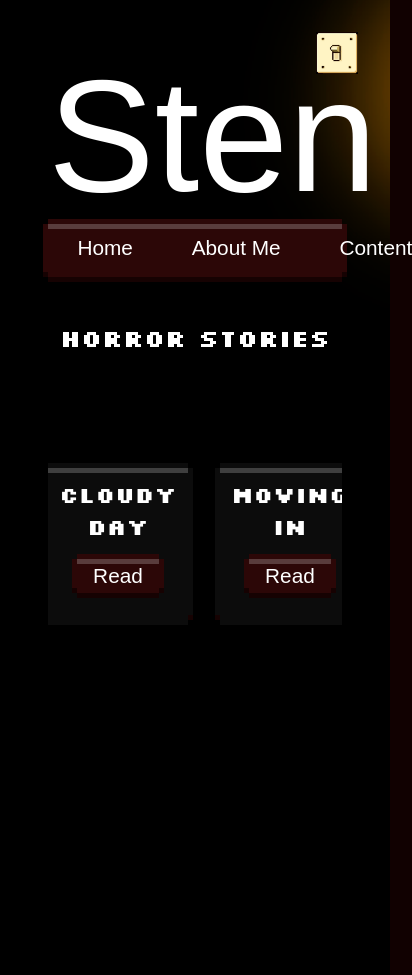
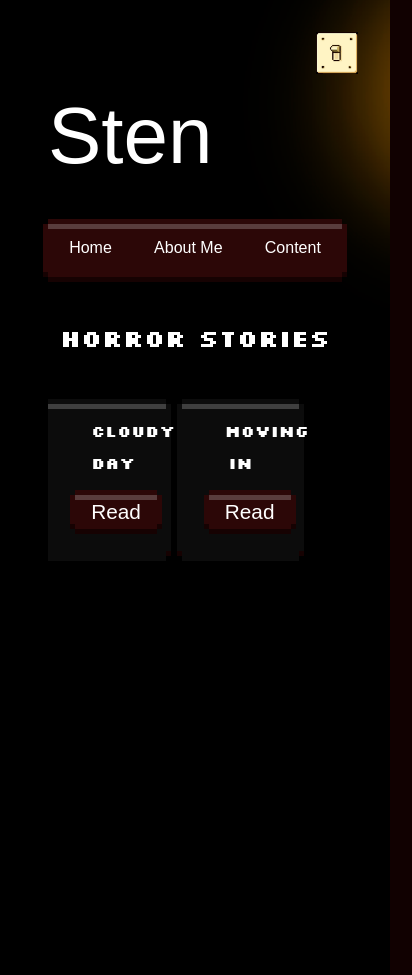
Before and after one commit to h-malm/sten, a Vue app in the folder website-app/: page /horror in a window 390 px wide. Shown: the whole page, 412 px wide, since content can reach past the window. Built offline with nearby package versions, Linux system fonts and the light colour scheme; a web font is replaced by a local one.

Commit message:
Adjusted image paths

```diff
--- a/website-app/src/App.vue
+++ b/website-app/src/App.vue
@@ -39,7 +39,6 @@
     <nav class="tiny5-regular">
       <RouterLink class="nav-item" to="/">Home</RouterLink>
       <RouterLink class="nav-item" to="/about">About Me</RouterLink>
-      <!-- <button @click="">Content</button> -->
       <button class="nav-item" @click="visible = true">Content</button>
     </nav>
 
--- a/website-app/src/index.css
+++ b/website-app/src/index.css
@@ -419,6 +419,10 @@ h1 {
     margin: 0rem auto;
   }
 
+  .sten-smaller {
+    font-size: 5rem;
+  }
+
   .homepage {
     width: 100%;
     margin: 0rem auto;
@@ -437,9 +441,35 @@ h1 {
   }
 
   .nav-item {
-    margin: 0.5rem 10%;
+    margin: 0.5rem auto;
     grid-row: 1;
     line-height: 2rem;
     white-space: nowrap;
+    font-size: 1rem;
+  }
+
+  .content-container {
+    display: grid;
+    grid-template-columns: 40% 40%;
+    gap: 1rem;
+    margin: 2rem 0rem 0rem 0rem;
+    padding: 1rem 0rem;
+  }
+
+  .pixelbutton {
+    font-size: 1rem;
+  }
+
+  .story {
+    font-size: 0.7rem;
+    margin: 0rem 0rem;
+  }
+
+  .full-text {
+    padding: 1rem;
+  }
+
+  h1 {
+    margin: 0rem 2rem;
   }
 }
```
